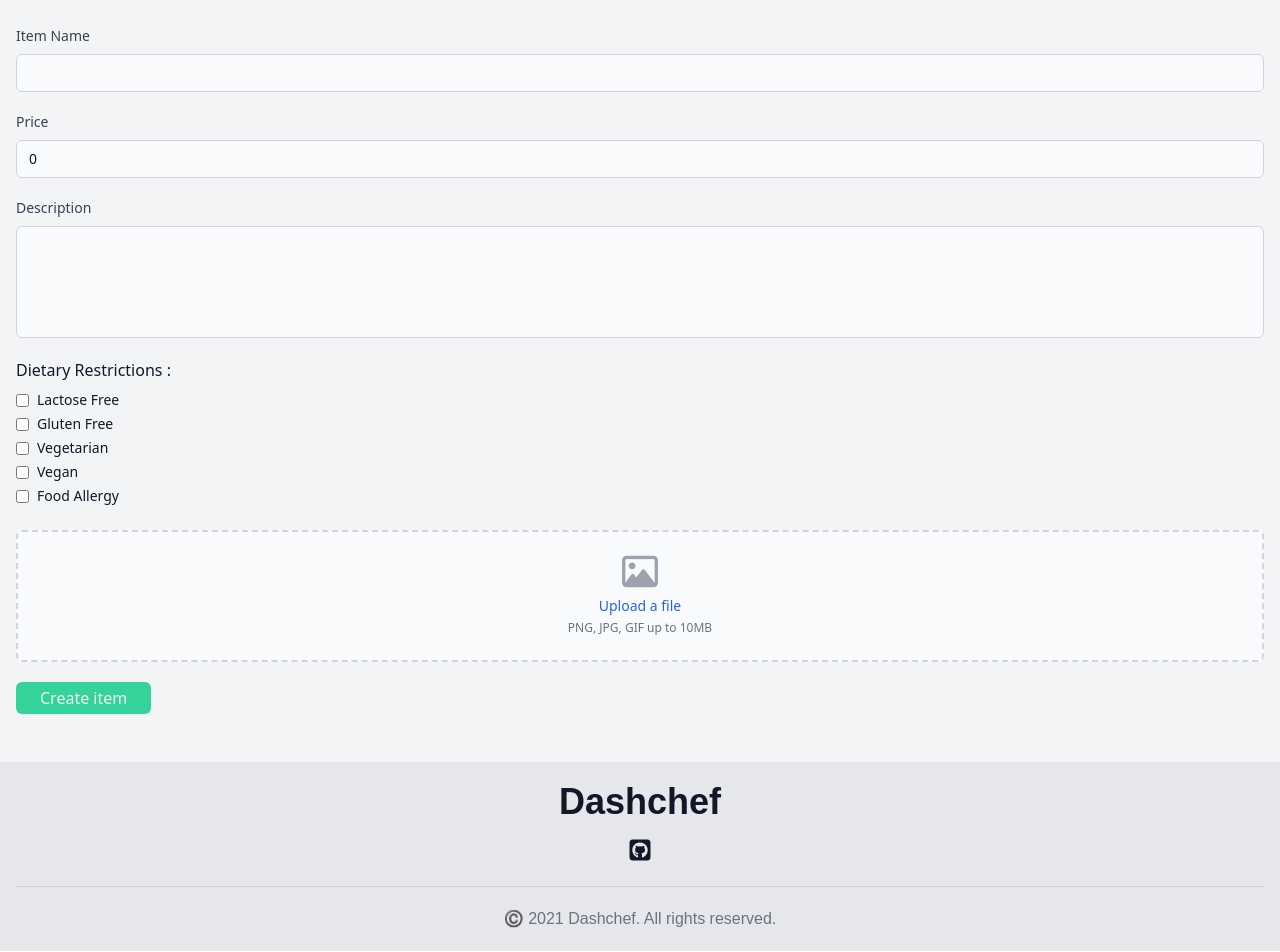
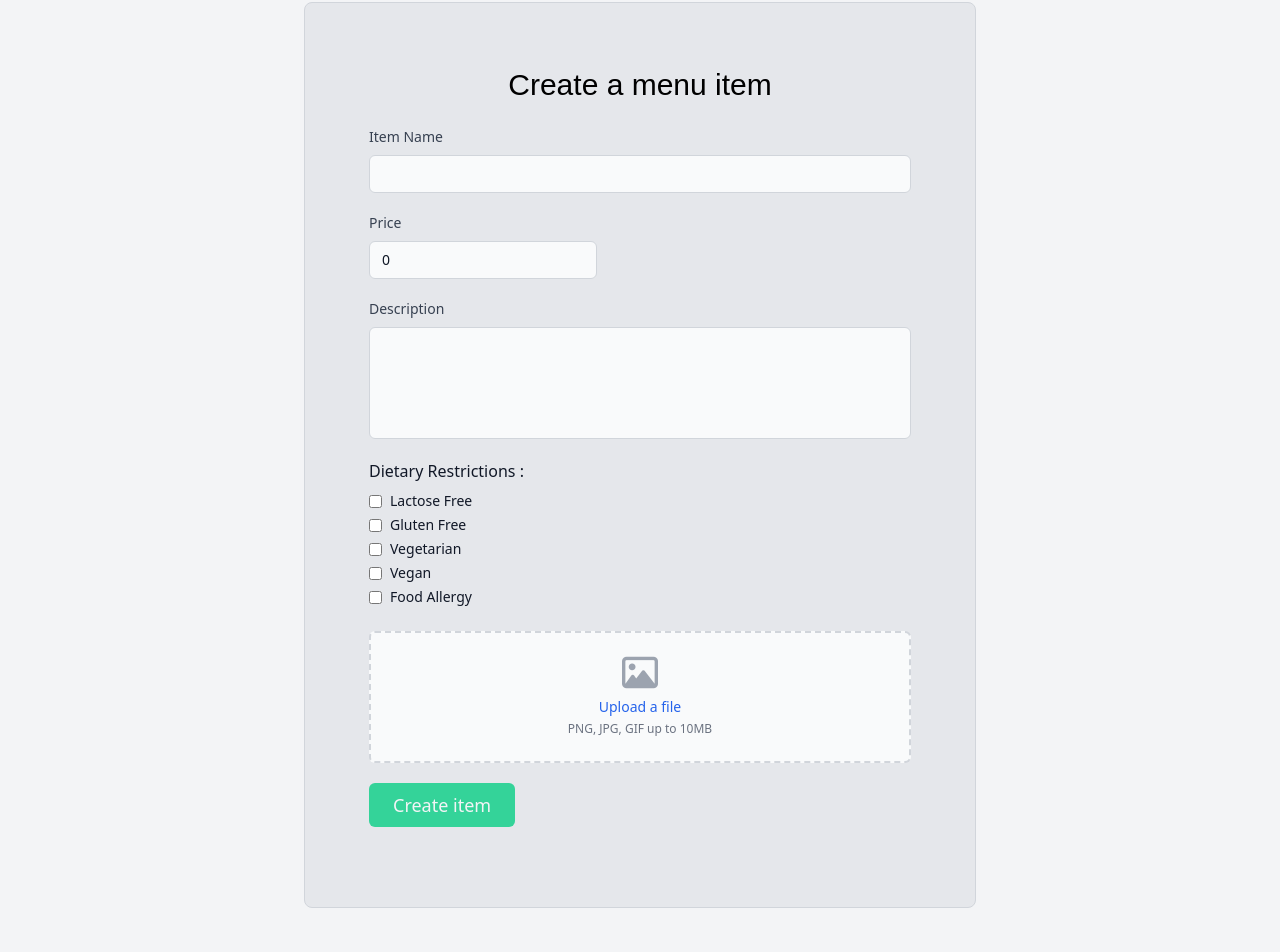
Before and after one commit to peterphan20/dashchef, a React (Create React App) app: page /create/menu-item in a window 1280 px wide. Shown: the part 150-1102 px from the top of the page. Built offline with nearby package versions, Linux system fonts and the light colour scheme.

Commit message:
feat: desktop styling create menu item

```diff
--- a/src/atoms/MenuAnchorMobile.js
+++ b/src/atoms/MenuAnchorMobile.js
@@ -6,7 +6,7 @@ const MenuAnchorMobile = ({ link, clickHandler, placeholder, icon }) => {
 		<>
 			<Link
 				to={link}
-				className="flex flex-row justify-center items-start gap-2 text-base font-headers font-semibold hover:text-blue-600"
+				className="flex justify-start items-center gap-3 font-semibold text-gray-900 border-b border-gray-300 px-2 mb-4 w-full"
 				onClick={clickHandler}
 			>
 				{placeholder}
--- a/src/atoms/MenuButtonMobile.js
+++ b/src/atoms/MenuButtonMobile.js
@@ -4,7 +4,7 @@ const MenuButtonMobile = ({ clickHandler, placeholder, icon }) => {
 	return (
 		<>
 			<button
-				className="flex justify-start items-center gap-3 text-gray-900 border-b border-gray-300 px-2 mb-4 w-full"
+				className="flex justify-start items-center gap-3 font-semibold text-gray-900 border-b border-gray-300 px-2 mb-4 w-full"
 				onClick={clickHandler}
 			>
 				{placeholder}
--- a/src/molecules/MenuItemCreateForm.js
+++ b/src/molecules/MenuItemCreateForm.js
@@ -40,9 +40,10 @@ const MenuItemCreateForm = ({
 	));
 
 	return (
-		<div className="bg-gray-100 w-full h-full">
-			<div className="">
-				<h1 className="text-2xl font-headers text-center py-5">Add a menu item</h1>
+		<div className="w-full h-full lg:bg-gray-200 lg:max-w-2xl lg:mx-auto lg:py-10 lg:px-16 lg:rounded-lg lg:border lg:border-gray-300">
+			<h1 className="text-2xl font-headers text-center py-5 lg:text-3xl lg:py-6">
+				Create a menu item
+			</h1>
 			<FormInputField
 				htmlFor="name"
 				text="name"
@@ -56,6 +57,7 @@ const MenuItemCreateForm = ({
 				text="price"
 				type="number"
 				placeholder="Price"
+				className="max-w-max"
 				value={price}
 				changeHandler={(e) => setPrice(e.target.value)}
 			/>
@@ -87,10 +89,9 @@ const MenuItemCreateForm = ({
 			)}
 			<ButtonFormSmall
 				placeholder="Create item"
-					className="bg-green-400 mt-5 mb-10"
+				className="bg-green-400 mt-5 mb-10 lg:text-lg lg:py-2"
 				clickHandler={handleCreateMenuItem}
 			/>
-			</div>
 		</div>
 	);
 };
--- a/src/molecules/MenuMobile.js
+++ b/src/molecules/MenuMobile.js
@@ -74,7 +74,7 @@ const MenuMobile = ({ setOpen, isOpen }) => {
 			{!user.isChef ? null : user.isChef && user.kitchenID ? (
 				<MenuAnchorMobile
 					link={`/kitchen/id/${user.kitchenID}`}
-					placeholder="My Kitchen"
+					placeholder="Kitchen"
 					clickHandler={handlePageChangeClick}
 				/>
 			) : (
--- a/src/molecules/RenderMenuItems.js
+++ b/src/molecules/RenderMenuItems.js
@@ -58,7 +58,7 @@ const RenderMenuItems = ({ className }) => {
 			{menuItems.itemID ? (
 				renderedMenuItems
 			) : user.kitchenID === kitchen.id ? (
-				<Link to="/create/menu-item" className="text-blue-700 font-body text-sm pt-2 pb-8">
+				<Link to="/create/menu-item" className="text-blue-700 font-body text-sm py-2 mt-2 mb-6">
 					Create Menu Item
 				</Link>
 			) : (
--- a/src/organisms/CreateMenuItem.js
+++ b/src/organisms/CreateMenuItem.js
@@ -72,7 +72,7 @@ const CreateMenuItem = () => {
 	};
 
 	return (
-		<div className="flex flex-col justify-start bg-gray-100 py-2 px-4 w-full h-full min-h-screen">
+		<div className="flex flex-col justify-start bg-gray-100 py-2 px-4 w-full h-full min-h-screen lg: justify-center lg:py-14">
 			<MenuItemCreateForm
 				name={name}
 				setName={setName}
--- a/src/organisms/Footer.js
+++ b/src/organisms/Footer.js
@@ -2,9 +2,9 @@ import React from "react";
 
 const Footer = () => {
 	return (
-		<div className="bg-gray-200 text-gray-900 px-4 w-full h-full min-w-screen">
+		<div className="flex flex-col justify-center items-center bg-gray-200 text-gray-900 px-4 w-full h-full min-w-screen lg:pt-8 lg:pb-5">
 			<div className="text-center py-5 border-b border-gray-300">
-				<h1 className="text-4xl font-body font-bold pb-3">Dashchef</h1>
+				<h1 className="text-4xl font-body font-bold pb-3 lg:text-5xl">Dashchef</h1>
 				<p className="font-body">
 					<a
 						href="https://github.com/peterphan20/dashchef.git"
@@ -12,7 +12,7 @@ const Footer = () => {
 						rel="noreferrer"
 						aria-label="Click here to open the Dashchef Page's github in a new tab."
 					>
-						<i className="fab fa-github-square text-gray-900 text-2xl"></i>
+						<i className="fab fa-github-square text-gray-900 text-2xl lg:text-3xl"></i>
 					</a>
 				</p>
 			</div>
--- a/src/pages/Kitchen.js
+++ b/src/pages/Kitchen.js
@@ -66,7 +66,7 @@ const Kitchen = () => {
 					</h1>
 					<RenderMenuItems />
 				</div>
-				<div className="border border-gray-300 font-body rounded-md p-4 mt-8 w-full lg:w-96 lg:mb-20">
+				<div className="border border-gray-300 font-body rounded-md p-4 mt-8 w-full lg:p-7 lg:mb-20 lg:w-96">
 					<h1 className="text-md lg:text-xl">Contact the chef:</h1>
 					<h1 className="text-sm lg:text-base">Email for inquiries: {kitchen.email}</h1>
 					<h1 className="text-sm lg:text-base">tel: {kitchen.phone}</h1>
```
Lines whose indentation alone changed are shown as unchanged.
